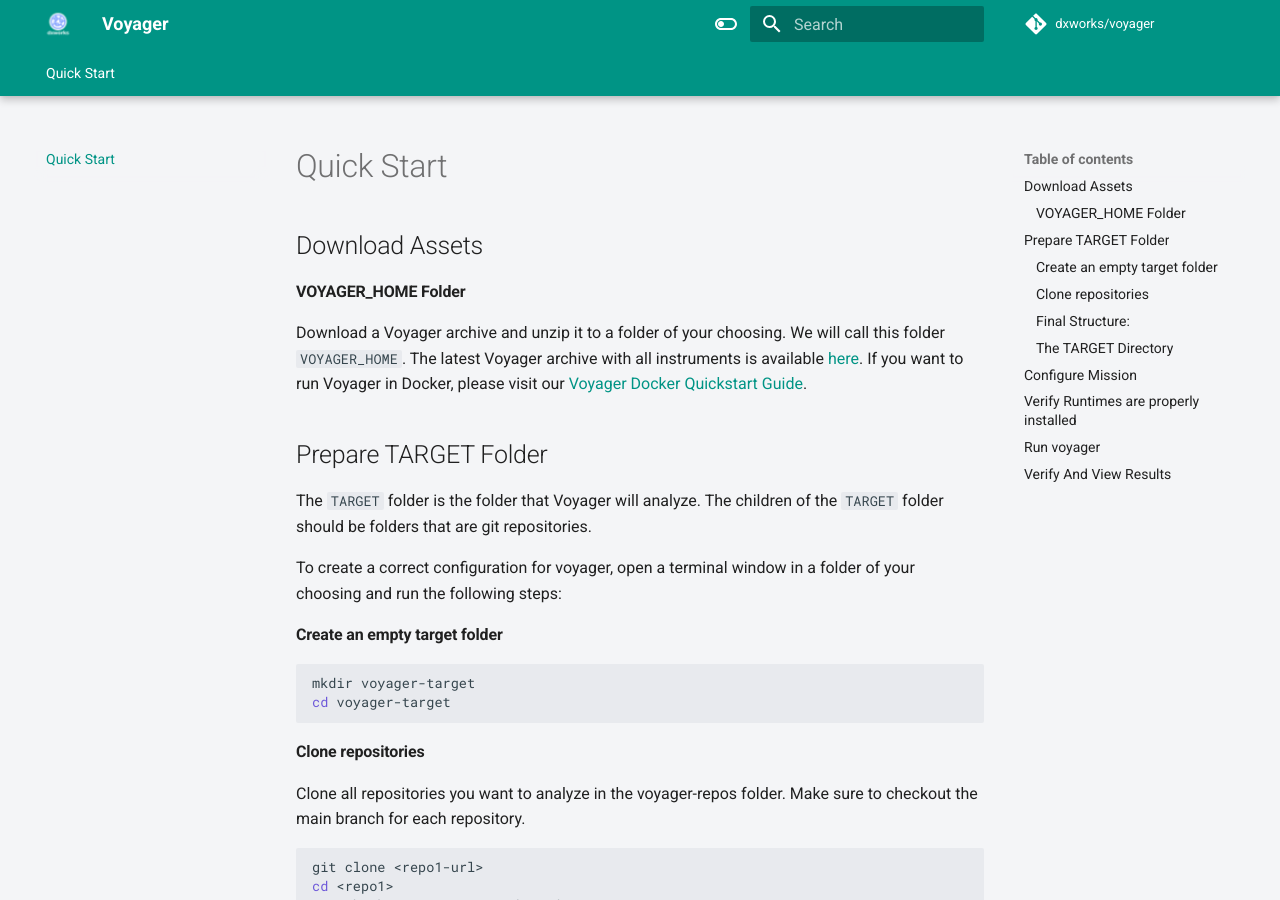
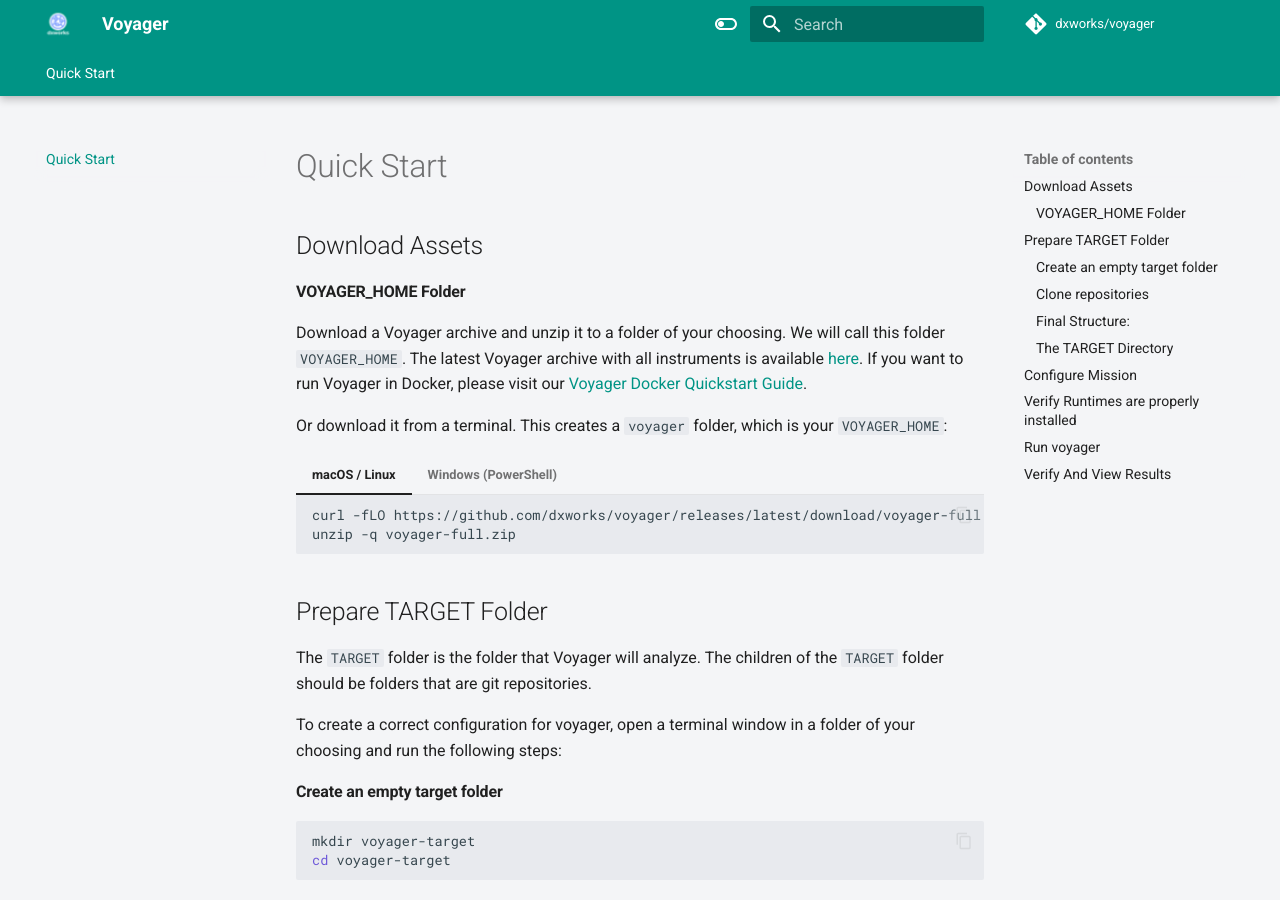
Before and after one commit to dxworks/voyager, an MkDocs documentation site: the page built from docs/quickstart.md, in a window 1280 px wide and 900 px high. Built offline with MkDocs 1.6.1 and Material for MkDocs 9.7.7, drawn with Linux system fonts in a browser that asks for light colours; comment, search, counter and statistics services are not loaded; the version menu is left out.

Commit message:
Add terminal download commands and code copy buttons to the docs

````diff
--- a/docs/quickstart.md
+++ b/docs/quickstart.md
@@ -4,6 +4,22 @@
 Download a Voyager archive and unzip it to a folder of your choosing. We will call this folder `VOYAGER_HOME`.
 The latest Voyager archive with all instruments is available [here](https://github.com/dxworks/voyager/releases/download/v1.6.3/voyager-full.zip).
 If you want to run Voyager in Docker, please visit our [Voyager Docker Quickstart Guide](docker-quickstart.md).
+
+Or download it from a terminal. This creates a `voyager` folder, which is your `VOYAGER_HOME`:
+
+=== "macOS / Linux"
+
+    ```shell
+    curl -fLO https://github.com/dxworks/voyager/releases/latest/download/voyager-full.zip
+    unzip -q voyager-full.zip
+    ```
+
+=== "Windows (PowerShell)"
+
+    ```powershell
+    Invoke-WebRequest https://github.com/dxworks/voyager/releases/latest/download/voyager-full.zip -OutFile voyager-full.zip
+    Expand-Archive voyager-full.zip -DestinationPath .
+    ```
 
 ## Prepare TARGET Folder
 The `TARGET` folder is the folder that Voyager will analyze. The children of the `TARGET` folder should be folders that are git repositories.
--- a/mkdocs.yml
+++ b/mkdocs.yml
@@ -17,6 +17,7 @@ theme:
     - navigation.indexes
     - search.suggest
     - search.highlight
+    - content.code.copy
 
   palette:
     # Toggle light mode
````
